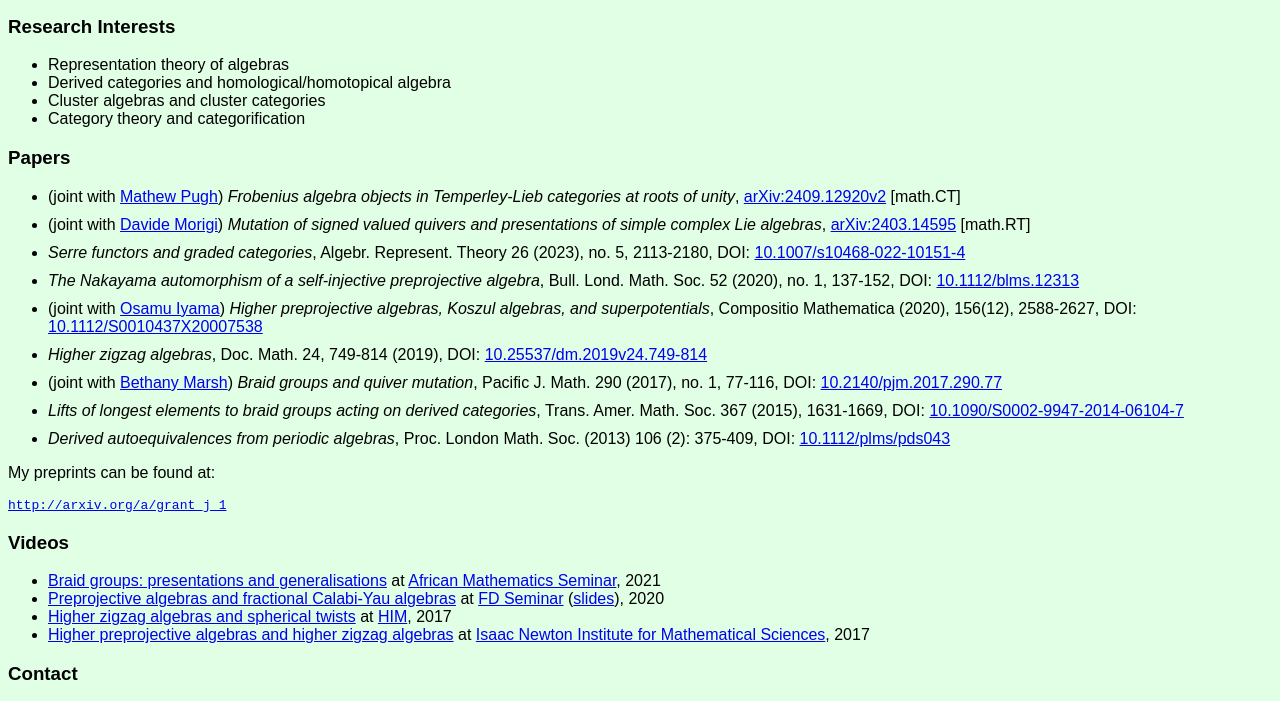
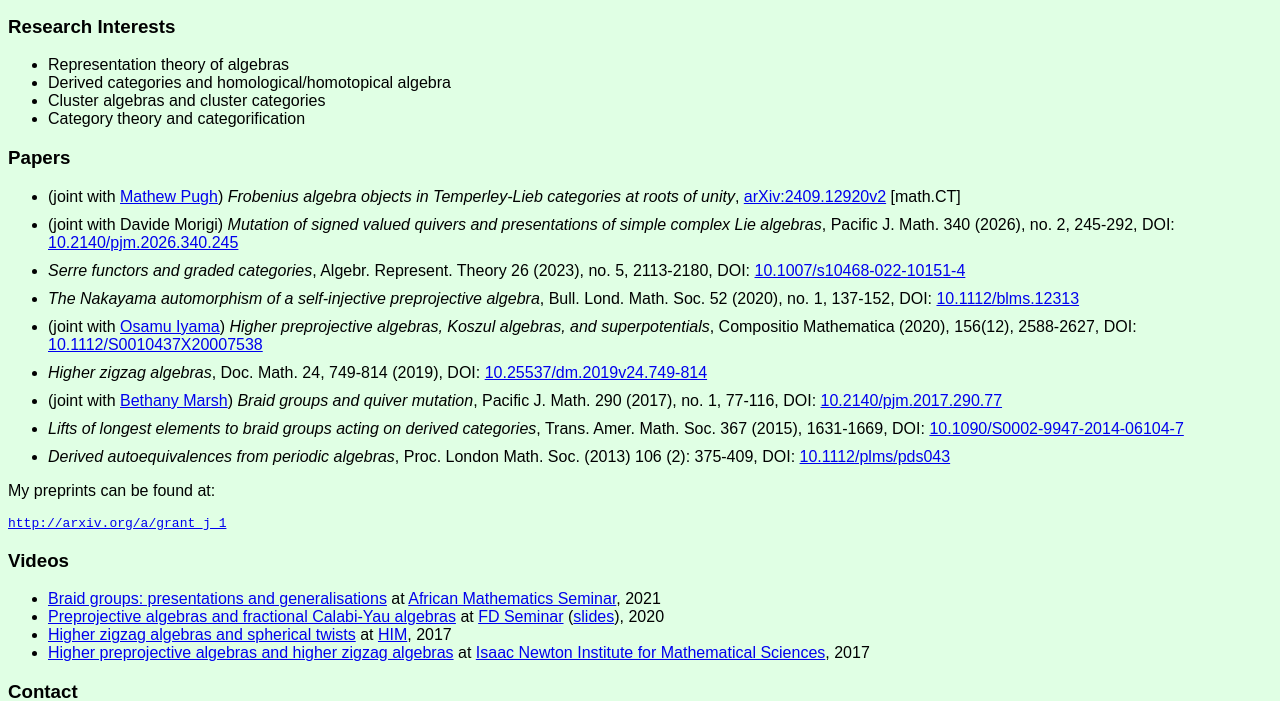
Before and after one commit to joseph-grant/joseph-grant.github.io, a plain HTML site: page index.html in a window 1280 px wide. Shown: the part 77-778 px from the top of the page. Drawn offline with Linux system fonts and the light colour scheme.

Commit message:
Updated DOI for new PJM publication

```diff
--- a/index.html
+++ b/index.html
@@ -50,9 +50,8 @@ body {background-color: E0FFE4; font-family: arial, helvetica, sans-serif}
 <li style="margin:10px 0;">(joint with <a href="https://profiles.cardiff.ac.uk/staff/pughmj">Mathew Pugh</a>)
 <i>Frobenius algebra objects in Temperley-Lieb categories at roots of unity</i>,
 <a href="https://arxiv.org/abs/2409.12920">arXiv:2409.12920v2</a> [math.CT]</li>
-<li style="margin:10px 0;">(joint with <a href="https://pure.au.dk/portal/en/persons/d.morigi%40math.au.dk">Davide Morigi</a>)
-<i>Mutation of signed valued quivers and presentations of simple complex Lie algebras</i>,
-<a href="https://arxiv.org/abs/2403.14595">arXiv:2403.14595</a> [math.RT]</li>
+<li style="margin:10px 0;">(joint with Davide Morigi)
+<i>Mutation of signed valued quivers and presentations of simple complex Lie algebras</i>, Pacific J. Math. 340 (2026), no. 2, 245-292, DOI: <a href="https://doi.org/10.2140/pjm.2026.340.245">10.2140/pjm.2026.340.245</a></li>
 <li style="margin:10px 0;"><i>Serre functors and graded categories</i>, Algebr. Represent. Theory 26 (2023), no. 5, 2113-2180, DOI:
 <a href="https://doi.org/10.1007/s10468-022-10151-4">10.1007/s10468-022-10151-4</a></li>
 <li><i>The Nakayama automorphism of a self-injective preprojective algebra</i>,
```
